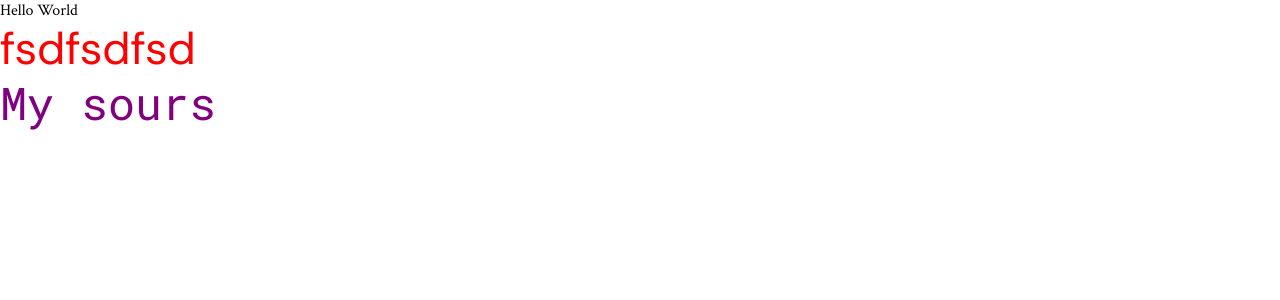
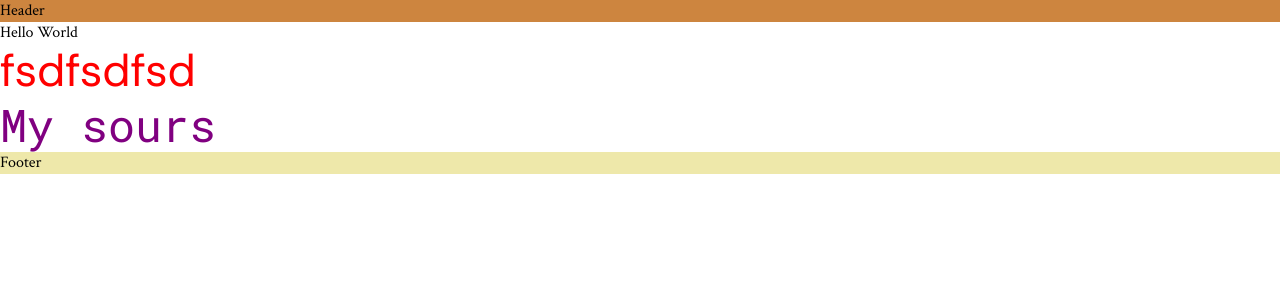
Before and after one commit to ministrov/landing-area-next-ts, a Next.js app: page / in a window 1280 px wide. Shown: the top 300 px of the page. Built offline with nearby package versions, Linux system fonts and the light colour scheme.

Commit message:
feat: create a basic markup structure for header and footer

```diff
--- a/app/layout.tsx
+++ b/app/layout.tsx
@@ -1,5 +1,7 @@
 import type { Metadata } from "next";
 import { Crimson_Text, DM_Sans, Roboto_Mono } from "next/font/google";
+import { Header } from '@/layouts/header/Header';
+import { Footer } from '@/layouts/footer/Footer';
 import "./globals.css";
 
 const crimsonText = Crimson_Text({
@@ -9,7 +11,7 @@ const crimsonText = Crimson_Text({
 });
 
 const dmSans = DM_Sans({
-  weight: ["400"],
+  weight: ["400", "500", "700"],
   variable: "--font-dm-sans",
   subsets: ["latin"],
 });
@@ -33,7 +35,11 @@ export default function RootLayout({
   return (
     <html lang="en">
       <body className={`${crimsonText.variable} ${dmSans.variable} ${robotoMono.variable}`}>
-        {children}
+        <Header />
+        <main>
+          {children}
+        </main>
+        <Footer />
       </body>
     </html>
   );
--- /dev/null
+++ b/layouts/footer/Footer.module.css
@@ -0,0 +1,3 @@
+.footer {
+  background-color: palegoldenrod;
+}
--- /dev/null
+++ b/layouts/footer/Footer.tsx
@@ -0,0 +1,7 @@
+import styles from "./Footer.module.css";
+
+export const Footer = () => {
+  return (
+    <footer className={styles.footer}>Footer</footer>
+  )
+}
--- /dev/null
+++ b/layouts/header/Header.module.css
@@ -0,0 +1,3 @@
+.header {
+  background-color: peru;
+}
--- /dev/null
+++ b/layouts/header/Header.tsx
@@ -0,0 +1,7 @@
+import styles from "./Header.module.css";
+
+export const Header = () => {
+  return (
+    <header className={styles.header}>Header</header>
+  )
+}
```
Also changed, not shown: helpers/index.ts (added).
